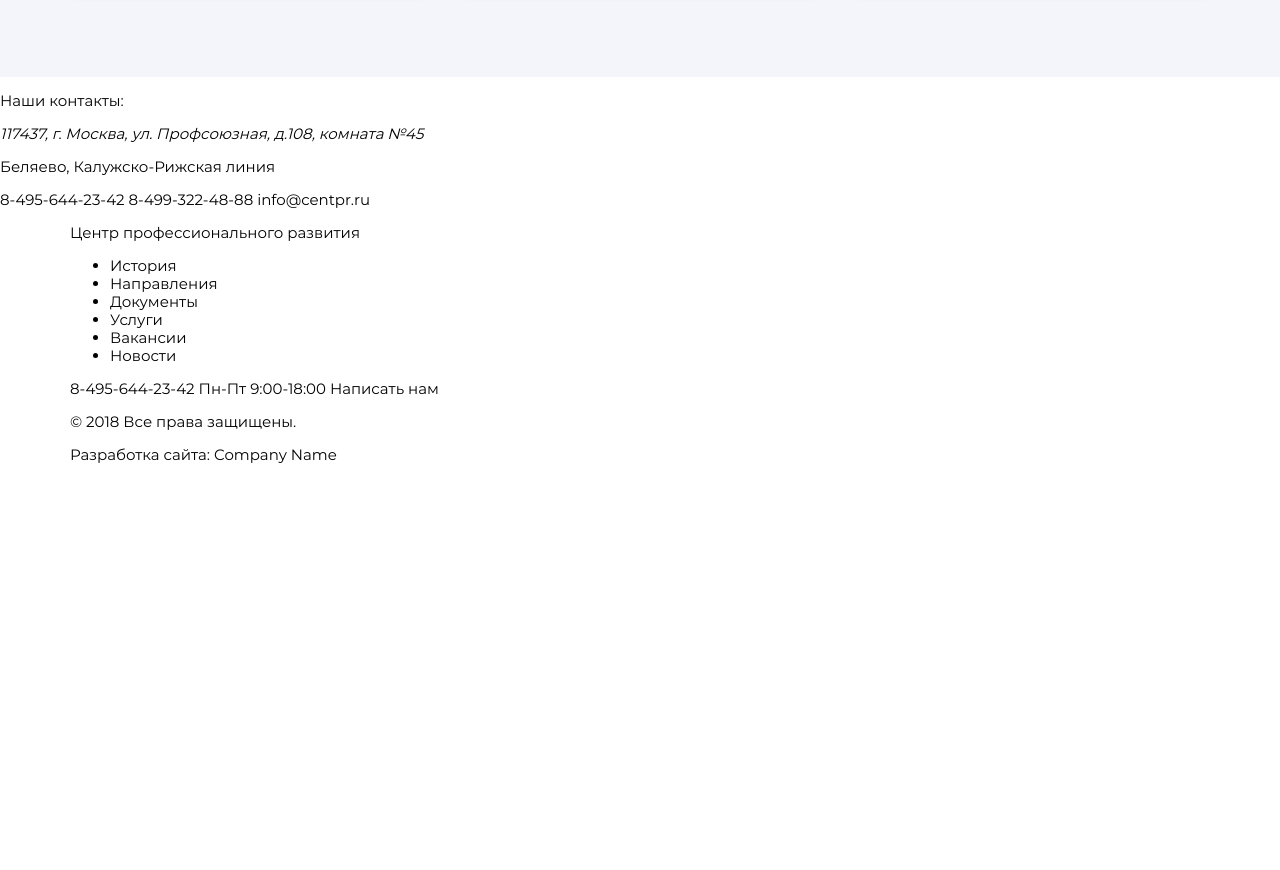
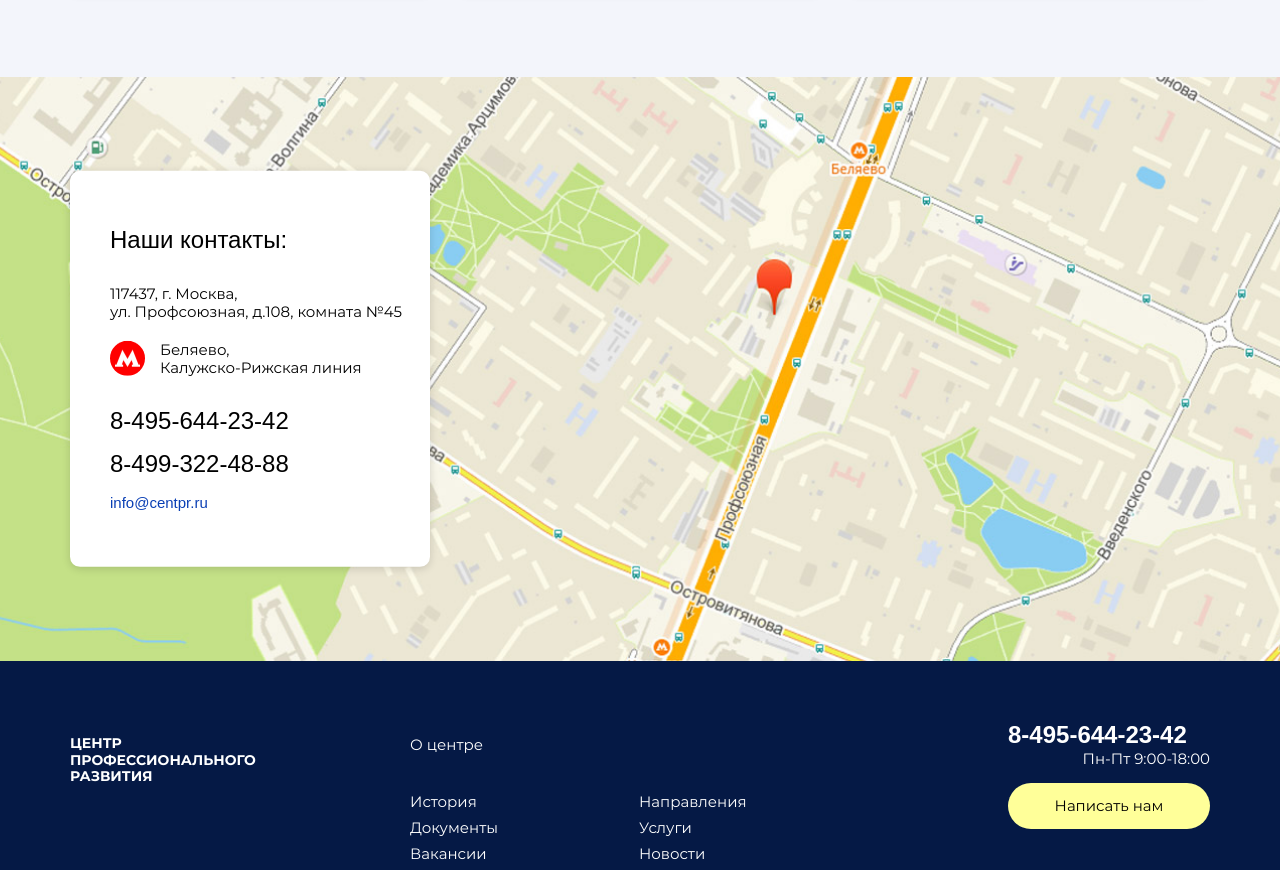
Before and after one commit to Verta-master/professional, a plain HTML site: page index.html in a window 1280 px wide. Shown: the part 3026-3896 px from the top of the page. Before the commit the page ends 3505 px from the top, so only its background shows below. Drawn offline with nearby package versions, Linux system fonts and the light colour scheme; a web font is replaced by a local one.

Commit message:
Update 2018-08-19T09:39:01.438Z

```diff
--- a/css/style.css
+++ b/css/style.css
@@ -1137,3 +1137,193 @@ button {
   -webkit-transition: ease-out 0.3s;
   transition: ease-out 0.3s;
 }
+.contacts {
+  position: relative;
+  min-height: 580px;
+  background-image: url(../img/map.jpg);
+  background-repeat: no-repeat;
+  background-size: cover;
+  background-position: center;
+}
+.contacts iframe {
+  border: 0;
+  width: 100%;
+  height: 580px;
+}
+.contacts__info {
+  position: absolute;
+  top: 50%;
+  left: calc(50% - 570px);
+  -webkit-transform: translateY(-50%);
+          transform: translateY(-50%);
+  width: 360px;
+  padding: 55px 40px;
+  padding-right: 25px;
+  border-radius: 10px;
+  background-color: #ffffff;
+  -webkit-box-shadow: 0px 2px 8px 0px rgba(0, 0, 0, 0.15);
+          box-shadow: 0px 2px 8px 0px rgba(0, 0, 0, 0.15);
+}
+.contacts__info address {
+  font-style: normal;
+}
+.contacts__title {
+  margin-top: 0;
+  margin-bottom: 30px;
+  font-size: 24px;
+  font-weight: 500;
+}
+.contacts__station {
+  position: relative;
+  margin-top: 20px;
+  margin-bottom: 30px;
+  padding-left: 50px;
+}
+.contacts__station::before {
+  content: "";
+  position: absolute;
+  top: 0;
+  left: 0;
+  width: 35px;
+  height: 35px;
+  border-radius: 50%;
+  background-color: #ff0000;
+  background-image: url(../img/m.png);
+  background-repeat: no-repeat;
+  background-size: 25px 17px;
+  background-position: center;
+}
+.contacts__phone {
+  display: block;
+  margin-bottom: 15px;
+  font-size: 24px;
+  font-weight: 500;
+}
+.contacts__mail {
+  color: #0a3fb4;
+  font-weight: 500;
+  -webkit-transition: ease-out 0.3s;
+  transition: ease-out 0.3s;
+}
+.contacts__mail:hover,
+.contacts__mail:active {
+  color: #051945;
+  -webkit-transition: ease-out 0.3s;
+  transition: ease-out 0.3s;
+}
+.footer {
+  color: #fff;
+  background-color: #051945;
+}
+.footer__top {
+  display: -webkit-box;
+  display: -ms-flexbox;
+  display: flex;
+  -webkit-box-pack: justify;
+      -ms-flex-pack: justify;
+          justify-content: space-between;
+  -webkit-box-align: start;
+      -ms-flex-align: start;
+          align-items: flex-start;
+  padding-top: 60px;
+  padding-bottom: 60px;
+}
+.footer__bottom {
+  padding-top: 20px;
+  padding-bottom: 20px;
+  display: -webkit-box;
+  display: -ms-flexbox;
+  display: flex;
+  -webkit-box-pack: justify;
+      -ms-flex-pack: justify;
+          justify-content: space-between;
+  -webkit-box-align: center;
+      -ms-flex-align: center;
+          align-items: center;
+  border-top: 1px solid rgba(255, 255, 255, 0.2);
+}
+.footer__bottom p {
+  margin: 0;
+  font-size: 13px;
+  color: rgba(255, 255, 255, 0.6);
+}
+.footer__bottom a {
+  text-decoration: underline;
+}
+.footer__bottom a:hover,
+.footer__bottom a:active {
+  text-decoration: none;
+}
+.footer__logo {
+  max-width: 200px;
+  font-size: 14px;
+  font-weight: 700;
+  text-transform: uppercase;
+}
+.footer__phone {
+  display: block;
+  font-size: 24px;
+  font-weight: 600;
+}
+.footer__block span {
+  display: block;
+  text-align: right;
+}
+.footer__btn {
+  width: 202px;
+  height: 46px;
+  margin-top: 15px;
+  display: -webkit-box;
+  display: -ms-flexbox;
+  display: flex;
+  -webkit-box-pack: center;
+      -ms-flex-pack: center;
+          justify-content: center;
+  -webkit-box-align: center;
+      -ms-flex-align: center;
+          align-items: center;
+  color: #000;
+  border-radius: 30px;
+  background-color: #ffff99;
+  -webkit-transition: ease-out 0.3s;
+  transition: ease-out 0.3s;
+}
+.footer__btn:hover,
+.footer__btn:active {
+  background-color: #fff;
+  -webkit-transition: ease-out 0.3s;
+  transition: ease-out 0.3s;
+}
+.footer__list {
+  margin: 0;
+  padding: 0;
+  list-style: none;
+  margin-top: 35px;
+  display: -webkit-box;
+  display: -ms-flexbox;
+  display: flex;
+  -ms-flex-wrap: wrap;
+      flex-wrap: wrap;
+  -webkit-box-pack: justify;
+      -ms-flex-pack: justify;
+          justify-content: space-between;
+  -webkit-box-align: center;
+      -ms-flex-align: center;
+          align-items: center;
+  -ms-flex-line-pack: start;
+      align-content: flex-start;
+}
+.footer__list li {
+  width: 50%;
+  line-height: 26px;
+}
+.footer__list a {
+  -webkit-transition: ease-out 0.3s;
+  transition: ease-out 0.3s;
+}
+.footer__list a:hover,
+.footer__list a:active {
+  color: #ffff99;
+  -webkit-transition: ease-out 0.3s;
+  transition: ease-out 0.3s;
+}
--- a/index.html
+++ b/index.html
@@ -235,12 +235,12 @@
 
     <section class="contacts">
       <div class="contacts__map">
-
+        <iframe src="https://yandex.com/map-widget/v1/-/CBudb-fslB" allowfullscreen="true"></iframe>
       </div>
       <div class="contacts__info">
         <p class="contacts__title">Наши контакты:</p>
-        <address>117437, г. Москва, ул. Профсоюзная, д.108, комната №45</address>
-        <p class="contacts__station">Беляево, Калужско-Рижская линия</p>
+        <address>117437, г. Москва,<br>ул. Профсоюзная, д.108, комната №45</address>
+        <p class="contacts__station">Беляево,<br>Калужско-Рижская линия</p>
         <a href="tel:+74956442342" class="contacts__phone">8-495-644-23-42</a>
         <a href="tel:+74993224888" class="contacts__phone">8-499-322-48-88</a>
         <a href="mailto:info@centpr.ru" class="contacts__mail">info@centpr.ru</a>
@@ -255,7 +255,7 @@
           <p>Центр профессионального развития</p>
         </div>
         <div class="footer__links">
-          <p class="footer__title"></p>
+          <p class="footer__title">О центре</p>
           <ul class="footer__list">
             <li><a href="#">История</a></li>
             <li><a href="#">Направления</a></li>
```
Also changed, not shown: css/style.min.css.
